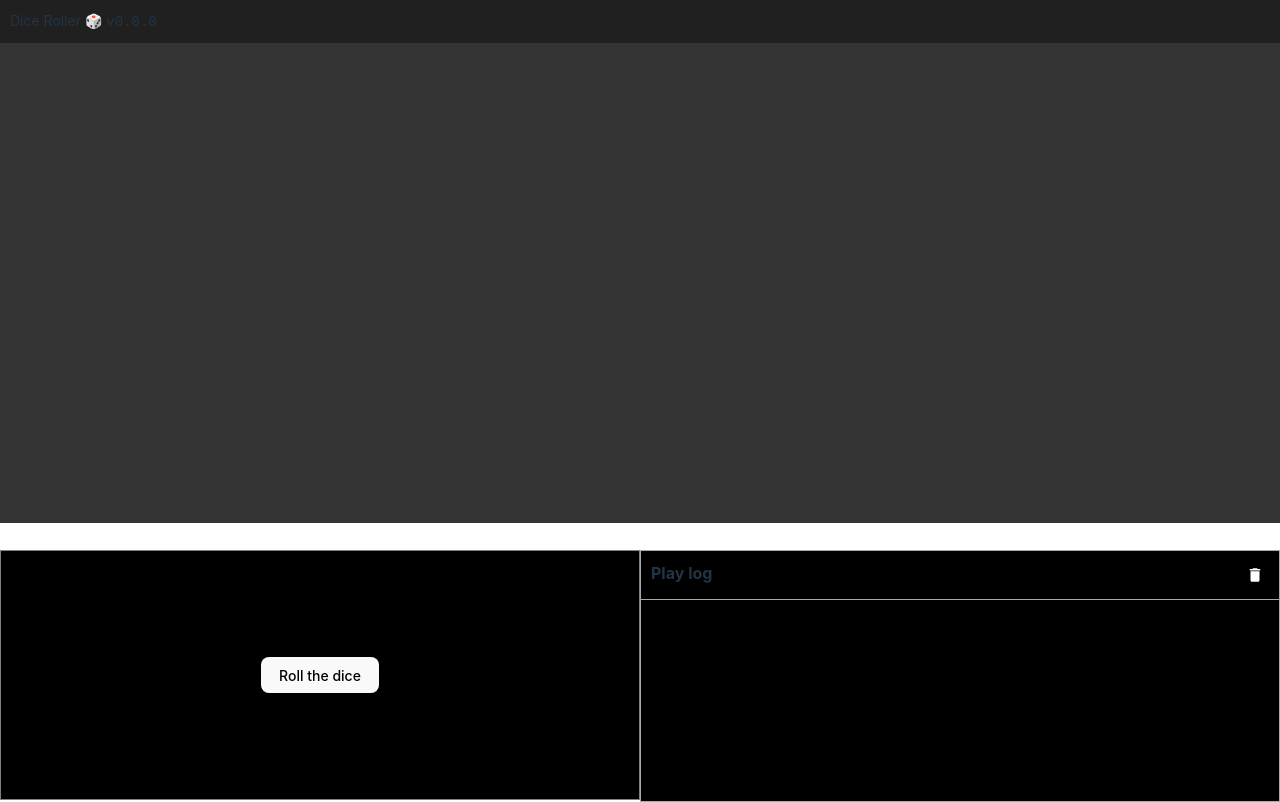
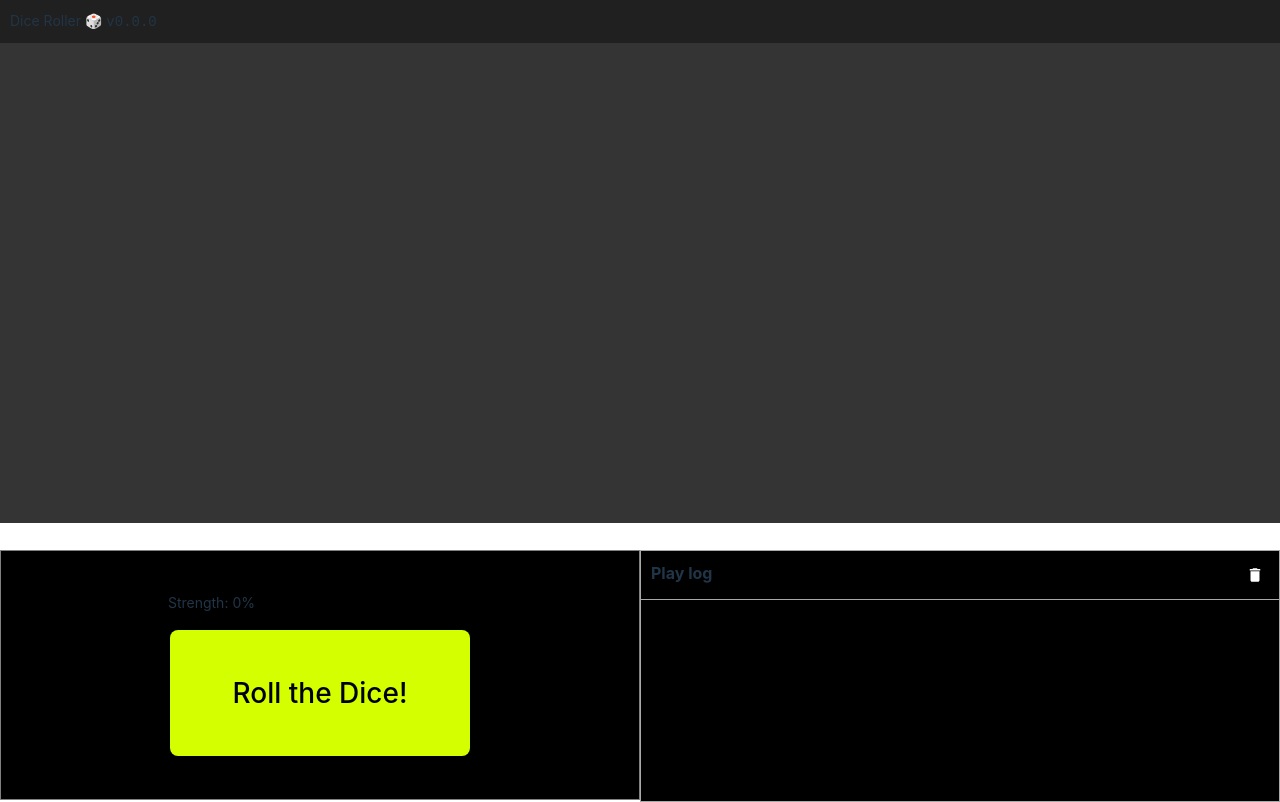
Before and after one commit to radiovisual/dice-roller.ic, a React (Vite) app: page / in a window 1280 px wide. Built offline with nearby package versions, Linux system fonts and the light colour scheme.

Commit message:
feat: init animations on the roll button

```diff
--- a/package.json
+++ b/package.json
@@ -16,6 +16,7 @@
     "@mui/icons-material": "^5.15.20",
     "@mui/material": "^5.15.20",
     "date-fns": "^3.6.0",
+    "framer-motion": "^11.2.11",
     "nanoid": "^5.0.7",
     "react": "^18.3.1",
     "react-dom": "^18.3.1"
--- a/src/App.tsx
+++ b/src/App.tsx
@@ -43,8 +43,9 @@ function App() {
     };
   }, []);
 
-  const handleRollDiceClick = () => {
-    gameEngine.startRoll();
+  const handleRollDiceClick = (rollStength: number) => {
+    console.log("Roll with strengh", rollStength);
+    gameEngine.startRoll(rollStength);
   };
 
   const handleClearPlayLog = () => {
--- a/src/classes/game-engine.ts
+++ b/src/classes/game-engine.ts
@@ -42,10 +42,13 @@ export class GameEngine {
     this.gameEvents = [];
   }
 
-  startRoll() {
+  startRoll(rollStrength = 0) {
     this.isRolling = true;
 
-    this.dispatchAction({ type: ACTION_TYPE.ROLL_START });
+    this.dispatchAction({
+      type: ACTION_TYPE.ROLL_START,
+      value: `(strength: ${rollStrength}%)`,
+    });
 
     // TEMPORARY FAKE ROLLER MECHANISM
     // TODO: Replace this with a cool threejs dice simulation
--- /dev/null
+++ b/src/components/action-button/action-button.module.css
@@ -0,0 +1,22 @@
+.ActionButton {
+  width: 100%;
+}
+
+.rollBtn {
+  border-radius: 8px;
+  border: 1px solid transparent;
+  padding: 1.6em 2.2em;
+  font-size: 2em;
+  font-weight: 500;
+  font-family: inherit;
+  background-color: #d3ff00;
+  cursor: pointer;
+  transition: border-color 0.25s;
+  color: black;
+  margin: 2px;
+  margin-bottom: 2px;
+}
+
+.rollbtn:hover {
+  background-color: #e7ff71;
+}
--- a/src/components/action-button/action-button.tsx
+++ b/src/components/action-button/action-button.tsx
@@ -1,8 +1,74 @@
-import React from "react";
-
+import React, { useState, useRef } from "react";
+import { motion, useAnimation } from "framer-motion";
 import type { ActionButtonProps } from "./types";
 
+import styles from "./action-button.module.css";
+
 export function ActionButton(props: ActionButtonProps) {
-  const { label, onClick } = props;
-  return <button onClick={onClick}>{label}</button>;
+  const { onClick } = props;
+
+  const [strength, setStrength] = useState(0);
+  const intervalRef = useRef<number | null>(null);
+  const controls = useAnimation();
+  const [isPressed, setIsPressed] = useState(false);
+
+  const startGrowing = () => {
+    setIsPressed(true);
+    setStrength(0);
+    if (intervalRef.current) {
+      clearInterval(intervalRef.current);
+    }
+    intervalRef.current = window.setInterval(() => {
+      setStrength((prev) => {
+        if (prev >= 100) {
+          if (intervalRef.current) {
+            clearInterval(intervalRef.current);
+          }
+          return 100;
+        }
+        return prev + 1;
+      });
+    }, 10);
+
+    controls.start({ width: "100%", transition: { duration: 1 } });
+  };
+
+  const stopGrowing = () => {
+    if (intervalRef.current) {
+      clearInterval(intervalRef.current);
+    }
+    controls.start({ width: "0%", transition: { duration: 0.5 } });
+
+    if (isPressed) {
+      onClick(strength);
+      setIsPressed(false);
+    }
+
+    setStrength(0);
+  };
+
+  return (
+    <div className={styles.ActionButton}>
+      <div>Strength: {strength}%</div>
+      <motion.div
+        initial={{ width: "0%" }}
+        animate={controls}
+        style={{
+          height: 15,
+          width: "100%",
+          borderRadius: 0,
+          backgroundColor: "#ff0eac",
+          cursor: "pointer",
+        }}
+      />
+      <button
+        onMouseDown={startGrowing}
+        onMouseUp={stopGrowing}
+        onMouseLeave={stopGrowing}
+        className={styles.rollBtn}
+      >
+        Roll the Dice!
+      </button>
+    </div>
+  );
 }
--- a/src/components/action-button/types.ts
+++ b/src/components/action-button/types.ts
@@ -1,5 +1,3 @@
 export type ActionButtonProps = {
-  label: string;
-  variant: string;
-  onClick: () => void;
+  onClick: (rollStrength: number) => void;
 };
--- a/src/components/action-buttons/action-buttons.tsx
+++ b/src/components/action-buttons/action-buttons.tsx
@@ -10,11 +10,7 @@ export function ActionButtons(props: ActionButtonsProps) {
 
   return (
     <div className={styles.ActionButtons}>
-      <ActionButton
-        variant="primary"
-        label={"Roll the dice"}
-        onClick={onRollDiceClick}
-      />
+      <ActionButton onClick={onRollDiceClick} />
     </div>
   );
 }
--- a/src/components/action-buttons/types.ts
+++ b/src/components/action-buttons/types.ts
@@ -1,3 +1,3 @@
 export type ActionButtonsProps = {
-  onRollDiceClick: () => void;
+  onRollDiceClick: (rollStength: number) => void;
 };
--- a/src/components/play-log/log-item/log-item.tsx
+++ b/src/components/play-log/log-item/log-item.tsx
@@ -17,7 +17,7 @@ export function LogItem(props: LogItemProps) {
   if (gameAction.type === ACTION_TYPE.ROLL_COMPLETED) {
     message = <span>You rolled a {value}</span>;
   } else if (gameAction.type === ACTION_TYPE.ROLL_START) {
-    message = <span>A roll was started</span>;
+    message = <span>A roll was started {value}</span>;
   } else if (gameAction.type === ACTION_TYPE.MESSAGE || value) {
     message = <span>{value}</span>;
   }
--- a/src/components/play-log/play-log.module.css
+++ b/src/components/play-log/play-log.module.css
@@ -6,6 +6,7 @@
   display: flex;
   flex-direction: column;
   font-size: 1.2rem;
+  overflow: hidden;
 }
 
 .headerRow {
@@ -25,4 +26,5 @@
 
 .content {
   padding: 10px;
+  overflow: auto;
 }
```
Also changed, not shown: 1 other file (tests, documents, lock files or other folders).
